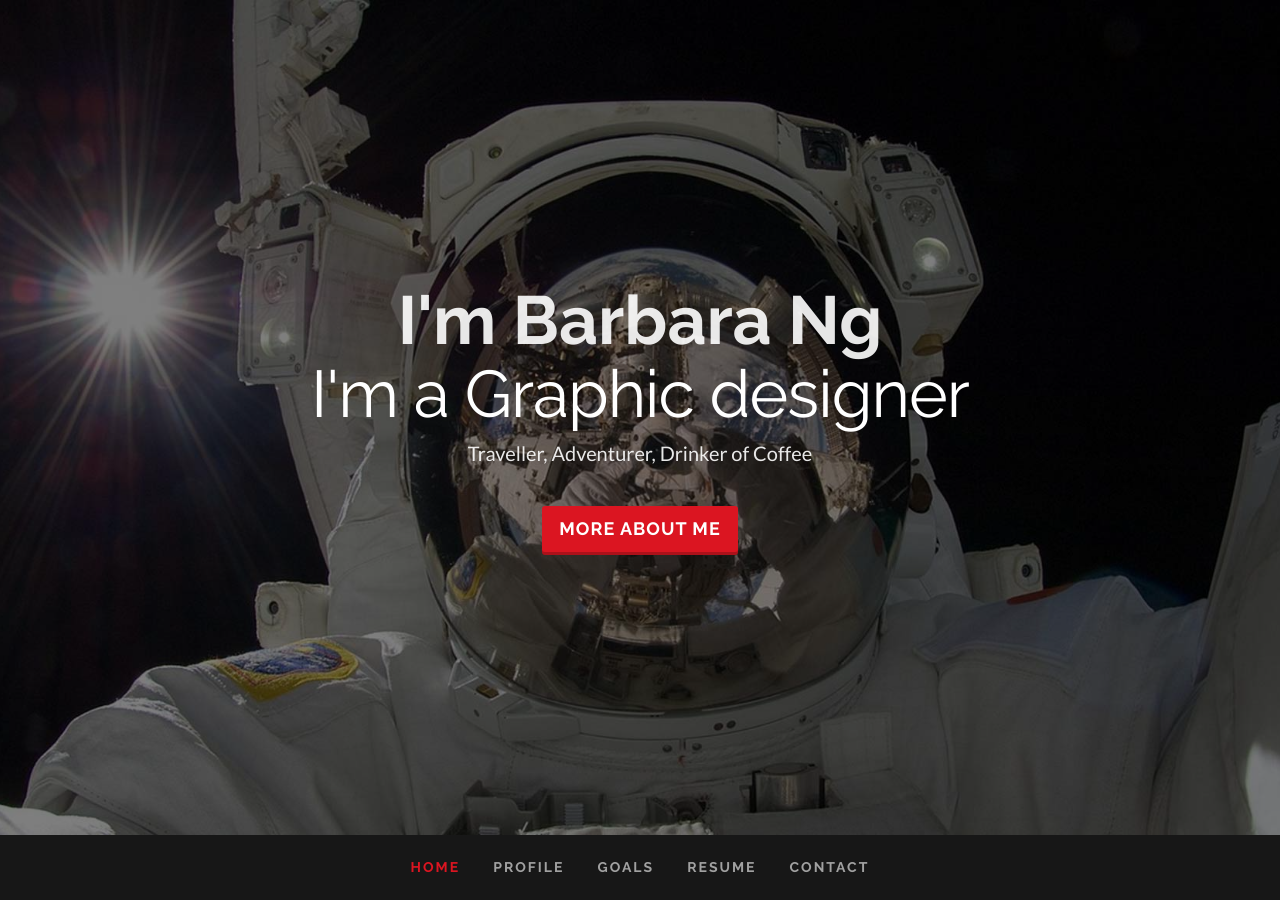
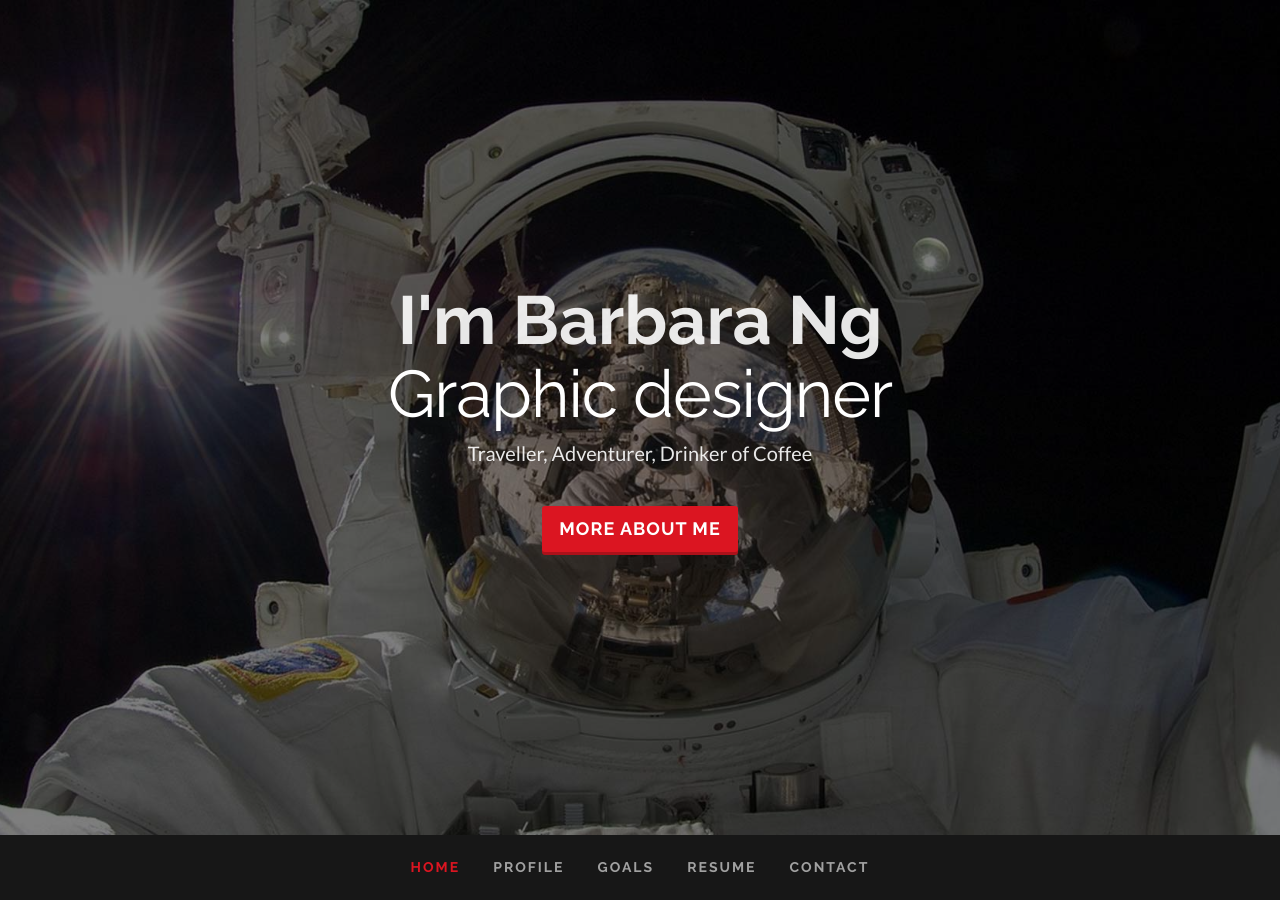
Before and after one commit to clearcareer/BarbaraChan, a Jekyll site: the page built from index.html, in a window 1280 px wide and 900 px high. Built offline with Jekyll 4.4.1, drawn with Linux system fonts in a browser that asks for light colours; some web fonts are replaced.

```diff
--- a/index.html
+++ b/index.html
@@ -8,8 +8,8 @@ profilepic_path: /assets/images/profilepic.jpg
 background_image_path: /assets/images/astronaut.jpg
 upload_resume_path: ''
 occupations:
-  - title: "I'm a Videographer"
-  - title: "I'm a Graphic designer"
+  - title: Videographer
+  - title: Graphic designer
 goals:
   - name: Travel
     icon: plane
```
